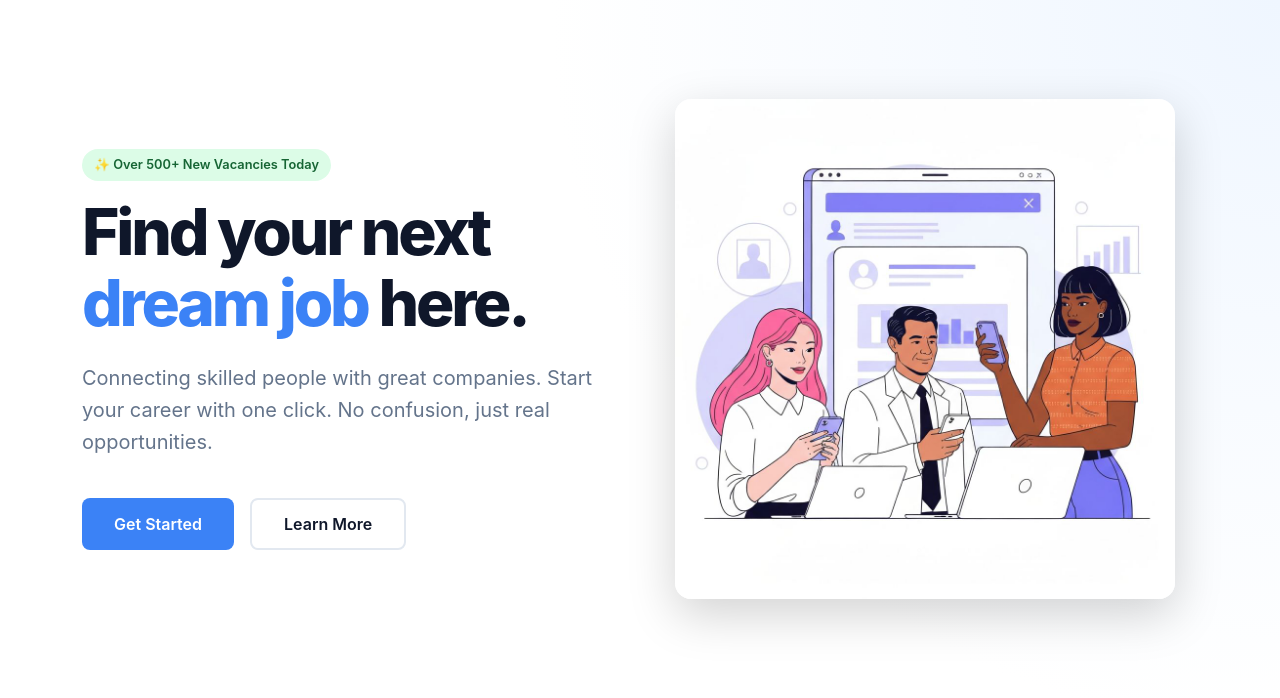
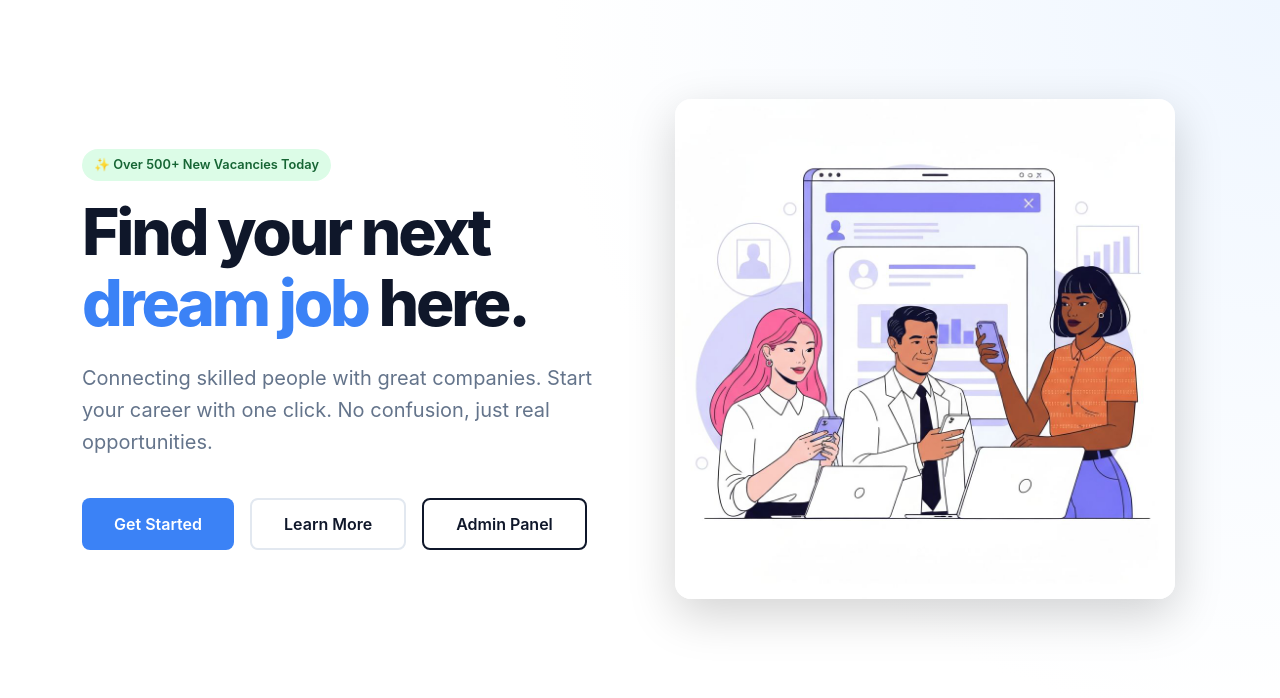
Before and after one commit to Dipesh-Dhaurali/JobPortal, a Django app: page / in a window 1280 px wide. Shown: the part 98-796 px from the top of the page. Run offline with Django 5.2, Linux system fonts and the light colour scheme; parts of the project's set-up code (start-up, migrations or seed data) failed here and were passed over.

Commit message:
feat: add "Admin Panel" button to homepage
Add new button with link to Django admin login page and black border style.

Co-authored-by: Dipesh Dhaurali <219539249+Dipesh-Dhaurali@users.noreply.github.com>

```diff
--- a/hr/templates/hr/index.html
+++ b/hr/templates/hr/index.html
@@ -89,6 +89,24 @@
         .btn-outline-custom:hover {
             background-color: #f1f5f9;
             border-color: #cbd5e1;
+        }
+
+        .btn-admin-panel {
+            border: 2px solid var(--primary-color);
+            padding: 12px 32px;
+            border-radius: 8px;
+            font-weight: 600;
+            color: var(--primary-color);
+            background-color: transparent;
+            transition: all 0.2s;
+            text-decoration: none;
+            display: inline-block;
+        }
+
+        .btn-admin-panel:hover {
+            background-color: var(--primary-color);
+            color: white;
+            transform: translateY(-2px);
         }
 
         .stats-card {
@@ -278,6 +296,7 @@
                         <!-- Hero buttons now trigger the same role selection modal for consistency -->
                         <button class="btn btn-primary-custom" data-bs-toggle="modal" data-bs-target="#registerModal">Get Started</button>
                         <a href="#about" class="btn btn-outline-custom">Learn More</a>
+                        <a href="/admin/" class="btn btn-admin-panel">Admin Panel</a>
                     </div>
                 </div>
                 <div class="col-lg-6 mt-5 mt-lg-0 text-center">
```
